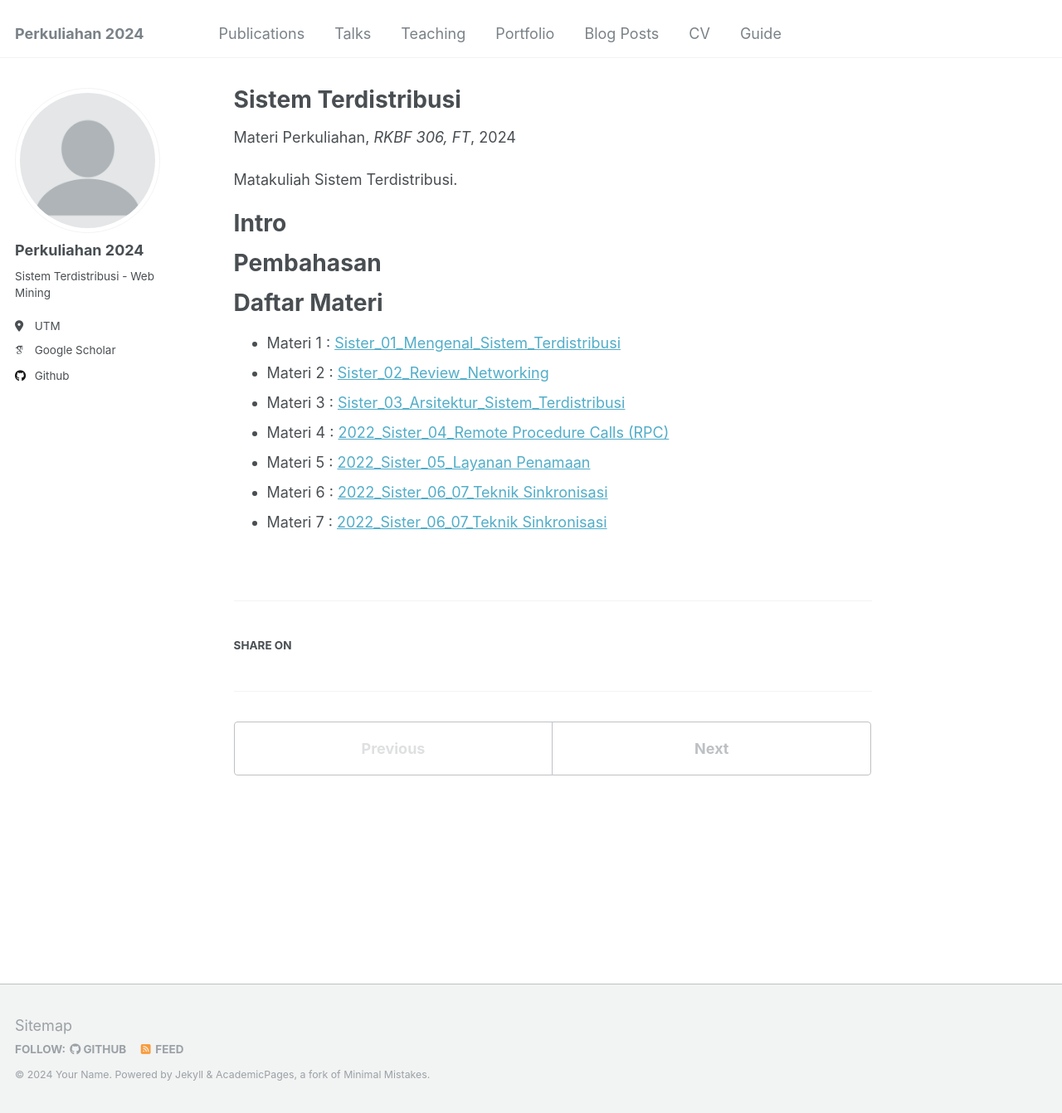
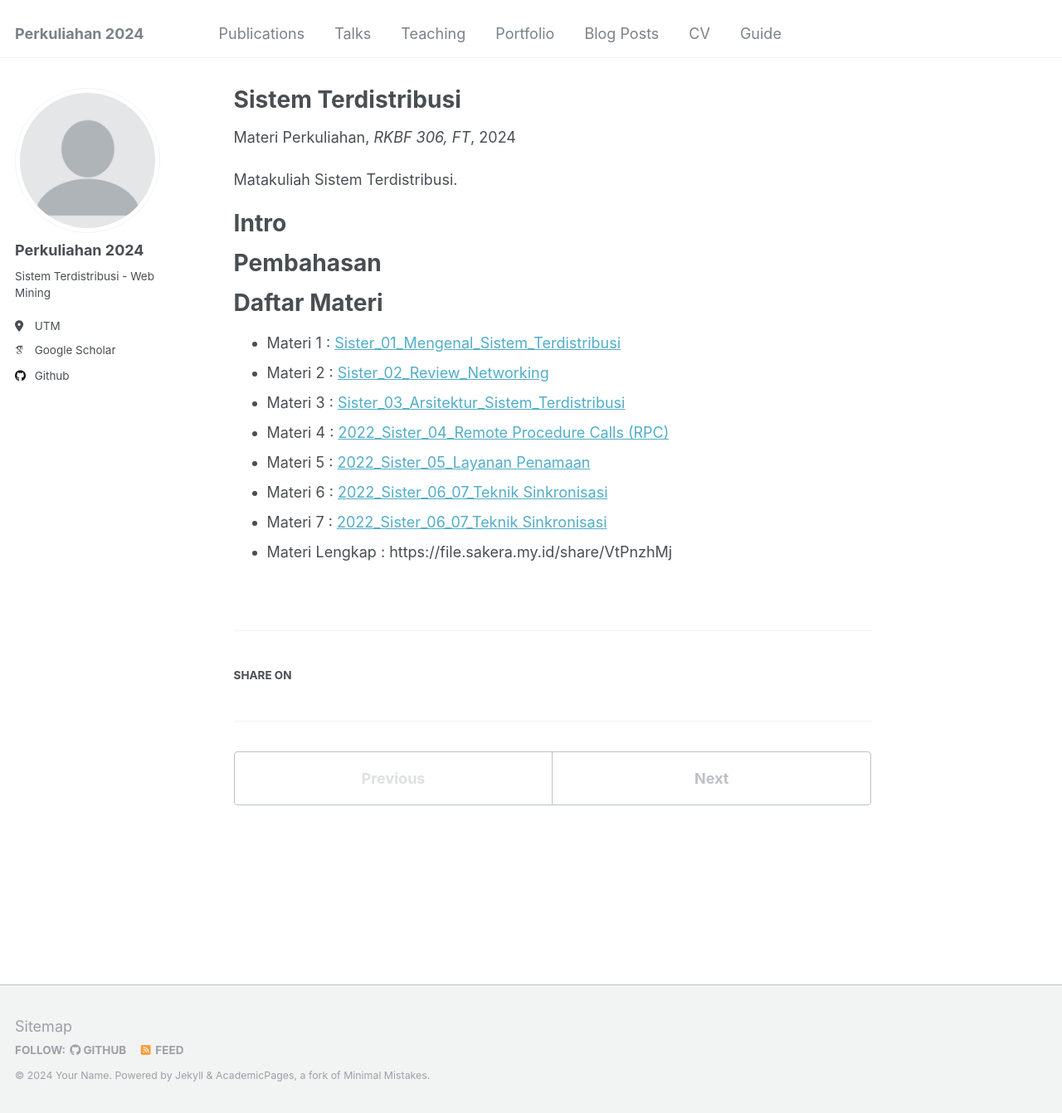
Before and after one commit to d33p-git/akademik, a Jekyll site: the page built from _teaching/2024-rkbf-sistemterdistribusi-1.md, in a window 1280 px wide and 1342 px high. Shown: the whole window at 83% size. Built offline with Jekyll 4.4.1, drawn with Linux system fonts in a browser that asks for light colours; some web fonts are replaced.

Commit message:
Update 2024-rkbf-sistemterdistribusi-1.md

```diff
--- a/_teaching/2024-rkbf-sistemterdistribusi-1.md
+++ b/_teaching/2024-rkbf-sistemterdistribusi-1.md
@@ -25,3 +25,4 @@ Daftar Materi
 * Materi 5 : [2022_Sister_05_Layanan Penamaan](http://d33p-git.github.io/akademik/files/2022_Sister_05_Layanan Penamaan.pdf)
 * Materi 6 : [2022_Sister_06_07_Teknik Sinkronisasi](http://d33p-git.github.io/akademik/files/2022_Sister_06_07_Teknik Sinkronisasi.pdf)
 * Materi 7 : [2022_Sister_06_07_Teknik Sinkronisasi](http://d33p-git.github.io/akademik/files/2022_Sister_06_07_Teknik Sinkronisasi.pdf)
+* Materi Lengkap : https://file.sakera.my.id/share/VtPnzhMj
```
